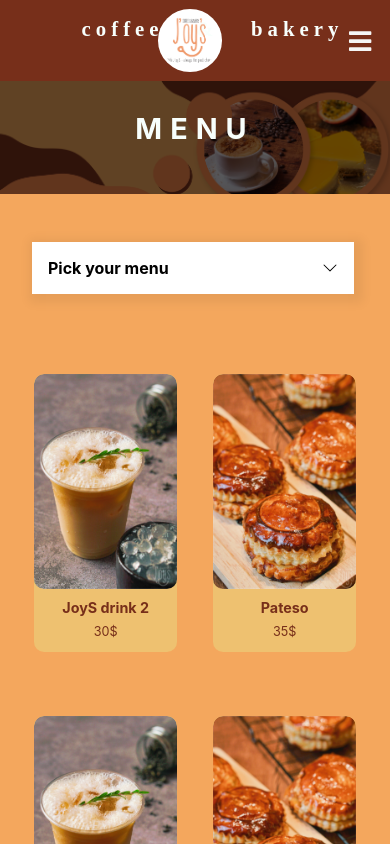
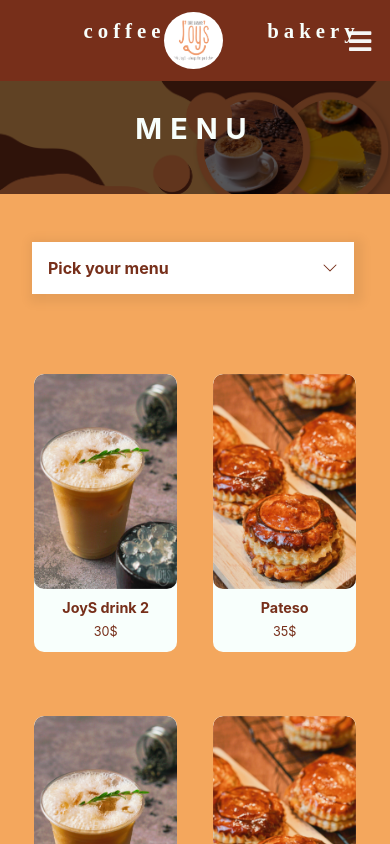
Before and after one commit to nvhnam/Joys-nextjs-1, a Next.js app: page /menu in a window 390 px wide. Shown: the top 844 px of the page. Built offline with nearby package versions, Linux system fonts and the light colour scheme; a web font is replaced by a local one.

Commit message:
Update Navbar Responsive

```diff
--- a/components/Menu/MenuElement.js
+++ b/components/Menu/MenuElement.js
@@ -82,6 +82,7 @@ export const MenuColTitle = styled.div`
     font-weight: bold;
     margin-left: 1rem;
     color: black;
+    color: #772f1a;
     transition: all 0.2s ease-in-out;
     top: 0;
     left: auto;
@@ -120,7 +121,7 @@ export const MenuCol1Title = styled.button`
   border: none;
   font-weight: bold;
   margin-left: 1rem;
-  color: black;
+  color: #772f1a;
   transition: all 0.2s ease-in-out;
 
   &:hover {
@@ -242,7 +243,8 @@ export const MenuCol2ListContainer = styled.div`
 `;
 
 export const MenuCol2ListWrapper = styled.div`
-  background: #eec170;
+  /* background: #eec170; */
+  background: #f8fffc;
   width: 18.7vmax;
   border-radius: 10px;
   overflow: hidden;
@@ -282,6 +284,7 @@ export const MenuCol2ListTitle = styled.h1`
 export const MenuCol2ListDescr = styled.p`
   font-size: 1.2vmax;
   text-align: center;
+  color: #772f1a;
   margin: -0.5vmax auto;
 `;
 
--- a/components/Navbar/NavbarElement.js
+++ b/components/Navbar/NavbarElement.js
@@ -34,10 +34,17 @@ export const NavContainer = styled.div`
   display: flex;
   justify-items: space-between;
   align-content: center;
+  /* position: relative; */
 
   @media screen and (min-width: 1025px) {
     height: auto;
     padding: 2vmax;
+  }
+
+  @media screen and (max-width: 767px) {
+    justify-items: center;
+    justify-content: center;
+    justify-self: center;
   }
 `;
 
@@ -47,6 +54,7 @@ export const NavLogo = styled.div`
   align-self: center;
   width: 4.3rem;
   height: auto;
+  /* position: relative; */
   cursor: pointer;
 
   @media screen and (min-width: 1025px) {
@@ -60,8 +68,16 @@ export const NavLogo = styled.div`
   }
 
   @media screen and (max-width: 767px) {
-    width: 4rem;
-    margin-left: 8.35rem;
+    /* width: 4rem;
+    margin-left: 8.35rem; */
+    display: flex;
+    width: 100%;
+    height: 100%;
+    z-index: 11;
+    justify-self: center;
+    justify-content: center;
+    align-items: center;
+    /* margin-left: 6vmin; */
   }
 `;
 
@@ -103,11 +119,21 @@ export const NavLogoText = styled.h1`
   }
 
   @media screen and (max-width: 767px) {
-    margin-top: 2vmin;
+    /* margin-top: 2vmin; */
     letter-spacing: 5px;
     word-spacing: 1.4rem;
+    /* word-spacing: 7vmin; */
+    word-spacing: 3.5vmax;
+    /* display: flex; */
+    /* left: 3.7vmax; */
+    top: 20%;
+    margin-left: 8vmax;
+    /* margin: -20vmin; */
     font-size: 1.3rem;
-    margin-left: 4.1rem;
+    /* top: 20%; */
+    /* justify-items: center; */
+    z-index: 12;
+    /* margin-left: 4.1rem; */
   }
 
   @media screen and (width: 414px) {
@@ -149,7 +175,15 @@ export const NavLogoImg = styled.div`
   }
 
   @media screen and (max-width: 767px) {
-    margin-left: 1.5rem;
+    /* margin-left: 1.5rem; */
+    z-index: 15;
+    position: relative;
+    /* width: 7%; */
+    /* width: 3.5rem; */
+    width: 7vmax;
+    margin-left: 6vmin;
+    height: auto;
+    /* position: absolute; */
   }
 
   @media screen and (width: 414px) {
@@ -220,7 +254,7 @@ export const NavLink = styled.a`
     /* padding: 1vmin 5.3vmin; */
     /* font-size: 3.4vmin; */
     padding: 1vmin 1.8vw;
-    font-size: 1.6vw;
+    font-size: 1.5vw;
   }
 
   @media screen and (max-width: 940px) {
```
Also changed, not shown: components/Home/Home2/Home2Element.js (+6 -1 lines).
